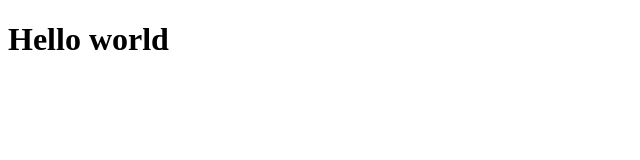
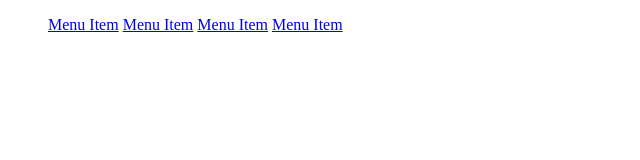
Before and after one commit to moscamoscamosca/tmp, a plain HTML site: page index.html in a window 1280 px wide. Shown: the whole page, without its empty margins (0-640 px from the left). Drawn offline with Linux system fonts and the light colour scheme.

Commit message:
add navigation element

```diff
--- a/index.html
+++ b/index.html
@@ -8,7 +8,14 @@
 </head>
 <body>
 	<header>
-		<h1>Hello world</h1>
+		<nav class="header-nav">
+			<ul class="header-menu">
+				<a href="#" class="header-menu__link">Menu Item</a>
+				<a href="#" class="header-menu__link">Menu Item</a>
+				<a href="#" class="header-menu__link">Menu Item</a>
+				<a href="#" class="header-menu__link">Menu Item</a>
+			</ul>
+		</nav>
 	</header>
 </body>
 </html>
```
